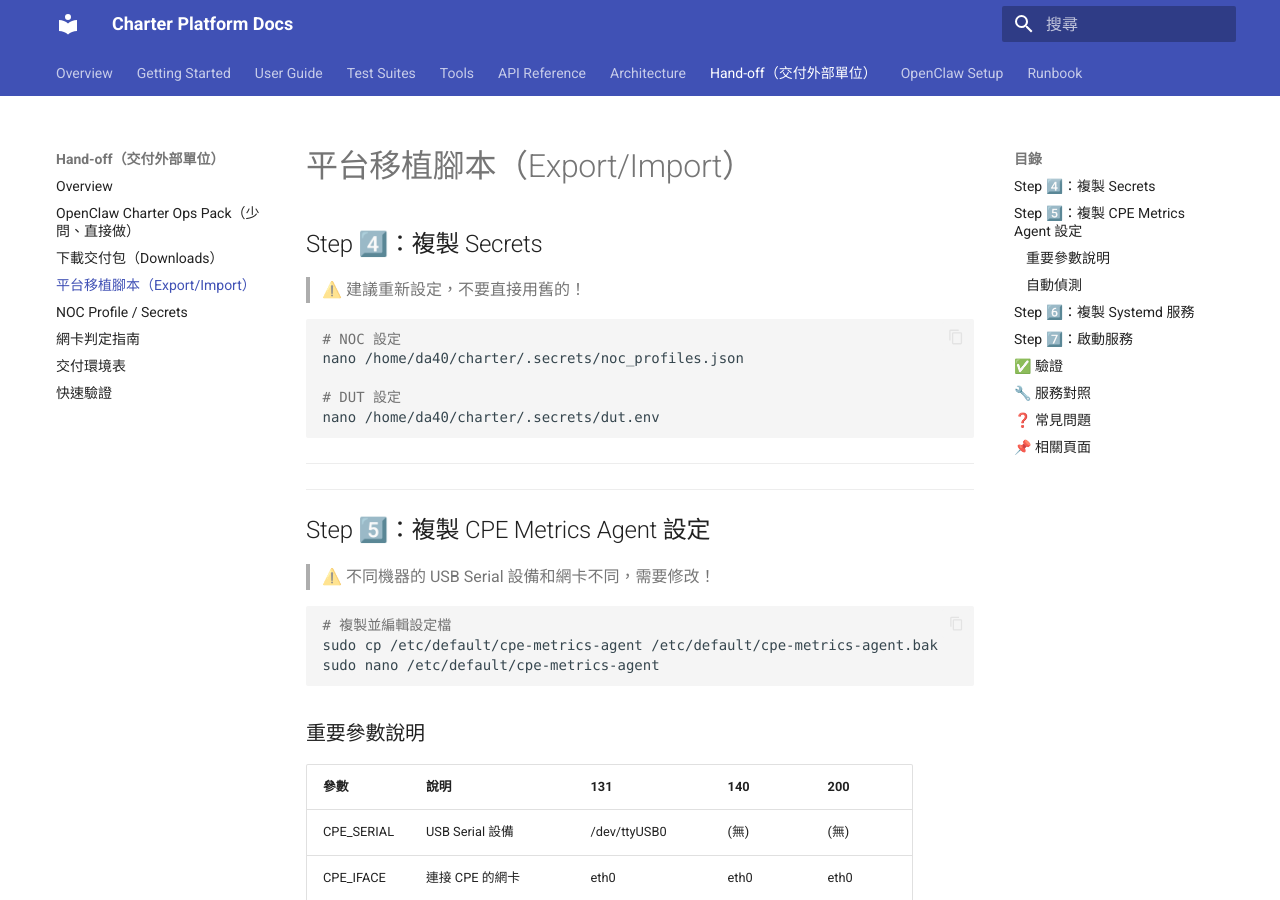
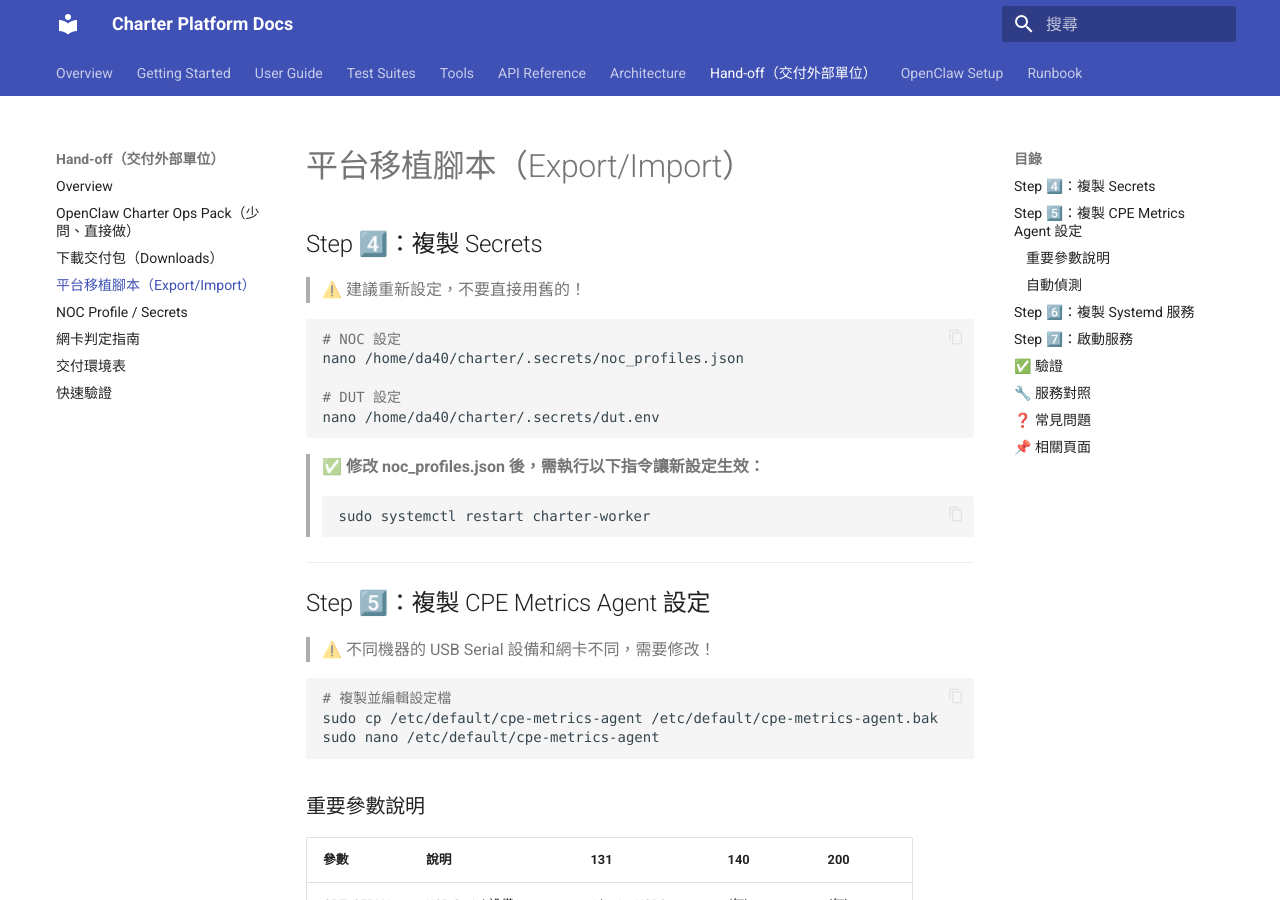
Before and after one commit to askeywifisit-ui/charter_project, an MkDocs documentation site: the page built from docs/charter_site/docs/handoff/migration_scripts.md, in a window 1280 px wide and 900 px high. Built offline with MkDocs 1.6.1 and Material for MkDocs 9.7.7, drawn with Linux system fonts in a browser that asks for light colours; comment, search, counter and statistics services are not loaded.

Commit message:
Add charter-worker restart note after modifying noc_profiles.json

````diff
--- a/docs/charter_site/docs/handoff/migration_scripts.md
+++ b/docs/charter_site/docs/handoff/migration_scripts.md
@@ -10,8 +10,10 @@
 nano /home/da40/charter/.secrets/dut.env
 ```
 
----
-
+> ✅ **修改 noc_profiles.json 後，需執行以下指令讓新設定生效：**
+> ```bash
+> sudo systemctl restart charter-worker
+> ```
 
 ---
 
````
